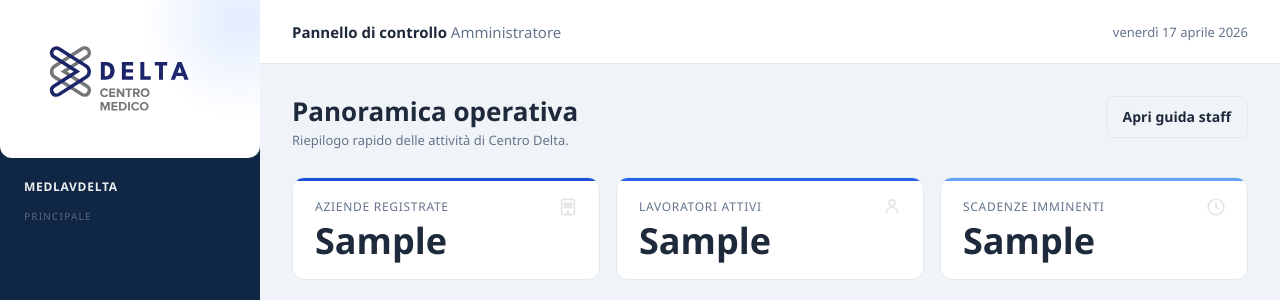
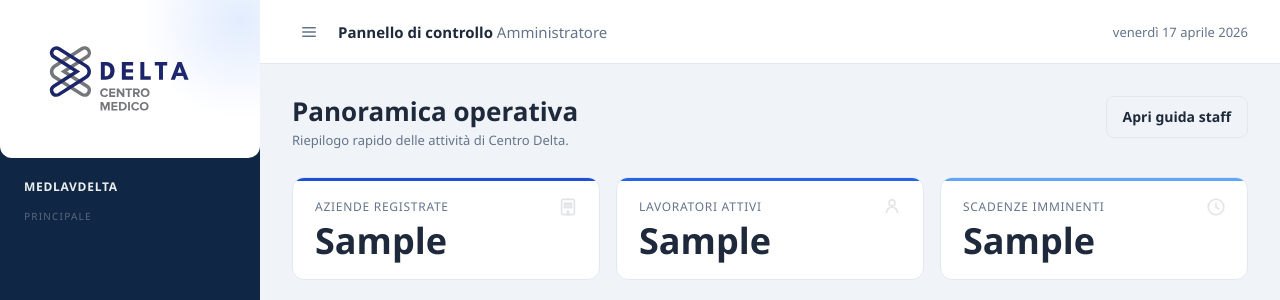
Before and after one commit to PietrangeloManco/MedLavDelta_IDE, a Django app: template templates/aziende/admin_dashboard.html in a window 1280 px wide. Shown: the top 300 px of the page. Run offline with Django 5.2, Linux system fonts and the light colour scheme; tables that the repository leaves empty hold one stand-in row (values such as "Sample post"); the template is opened without the code that fills it: values that come from a table or form of the project are taken from there, most other values are stand-ins (such as "Sample title", 1, 10 or a date in 2020).

Commit message:
Graphic fixes. Added a new button to toggle the sidebar on desktop, and updated the mobile toggle button to use a more modern hamburger icon. Also made some adjustments to the CSS to ensure the new button is properly aligned and styled.

```diff
--- a/templates/base.html
+++ b/templates/base.html
@@ -263,6 +263,41 @@
             width: calc(100% - var(--sidebar-w));
             display: flex;
             flex-direction: column;
+            transition: margin-left 0.22s ease, width 0.22s ease;
+        }
+
+        .desktop-nav-toggle {
+            display: none;
+            align-items: center;
+            justify-content: center;
+            width: 34px;
+            height: 34px;
+            border: none;
+            background: transparent;
+            cursor: pointer;
+            border-radius: 6px;
+            color: var(--text-muted);
+            flex-shrink: 0;
+        }
+
+        .desktop-nav-toggle:hover {
+            background: var(--border);
+            color: var(--text);
+        }
+
+        @media (min-width: 961px) {
+            .desktop-nav-toggle {
+                display: inline-flex;
+            }
+
+            body.sidebar-collapsed .sidebar {
+                transform: translateX(-100%);
+            }
+
+            body.sidebar-collapsed .main-wrap {
+                margin-left: 0;
+                width: 100%;
+            }
         }
 
         .topbar {
@@ -785,6 +820,8 @@
             border: 1px solid var(--border);
             border-radius: 12px;
             padding: 14px;
+            min-width: 0;
+            overflow-wrap: break-word;
         }
 
         .empty-state {
@@ -951,6 +988,13 @@
             <button class="mobile-nav-toggle" id="mobile-nav-toggle" type="button" aria-label="Apri menu">
                 <span aria-hidden="true">&#9776;</span>
             </button>
+            <button class="desktop-nav-toggle" id="desktop-nav-toggle" type="button" aria-label="Comprimi menu">
+                <svg width="18" height="18" viewBox="0 0 18 18" fill="none" aria-hidden="true">
+                    <rect x="2" y="4" width="14" height="1.5" rx="0.75" fill="currentColor"/>
+                    <rect x="2" y="8.25" width="14" height="1.5" rx="0.75" fill="currentColor"/>
+                    <rect x="2" y="12.5" width="14" height="1.5" rx="0.75" fill="currentColor"/>
+                </svg>
+            </button>
             <div class="topbar-title">
                 {% block breadcrumb %}<strong>Pannello di controllo</strong>{% endblock %}
             </div>
@@ -988,6 +1032,7 @@
 
     const toggleButton = document.getElementById('mobile-nav-toggle');
     const overlay = document.getElementById('sidebar-overlay');
+    const desktopToggle = document.getElementById('desktop-nav-toggle');
 
     function closeSidebar() {
         document.body.classList.remove('nav-open');
@@ -1011,6 +1056,16 @@
         });
     });
 
+    if (desktopToggle) {
+        if (localStorage.getItem('sidebarCollapsed') === '1') {
+            document.body.classList.add('sidebar-collapsed');
+        }
+        desktopToggle.addEventListener('click', () => {
+            const collapsed = document.body.classList.toggle('sidebar-collapsed');
+            localStorage.setItem('sidebarCollapsed', collapsed ? '1' : '0');
+        });
+    }
+
     document.querySelectorAll('[data-toggle-target]').forEach((trigger) => {
         trigger.addEventListener('click', () => {
             const targetId = trigger.getAttribute('data-toggle-target');
```
